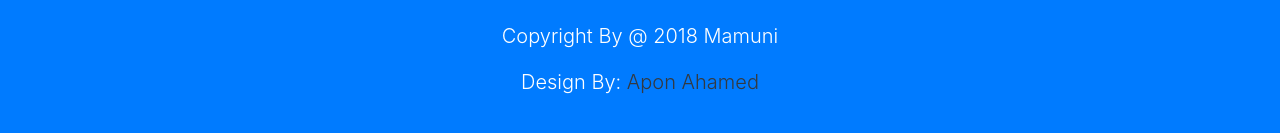
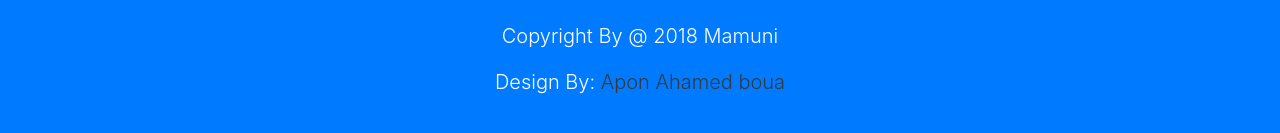
Before and after one commit to aponahamed/project3, a plain HTML site: page index.html in a window 1280 px wide. Shown: the part 3092-3225 px from the top of the page. Drawn offline with Linux system fonts and the light colour scheme.

Commit message:
Update index.html

```diff
--- a/index.html
+++ b/index.html
@@ -321,7 +321,7 @@
 			<div class="row">
 				<div class="col-12">
 					<p class="lead"> Copyright By @ 2018 Mamuni</p>
-					<span class="lead">Design By: <a class="text-dark" href="#">Apon Ahamed</a></span>
+					<span class="lead">Design By: <a class="text-dark" href="#">Apon Ahamed boua</a></span>
 				</div>
 			</div>
 		</div>
```
